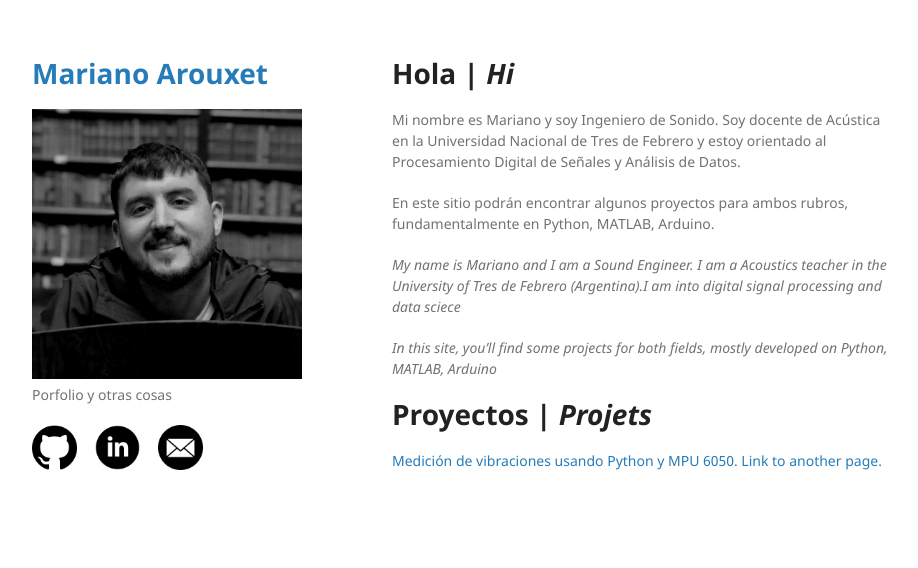
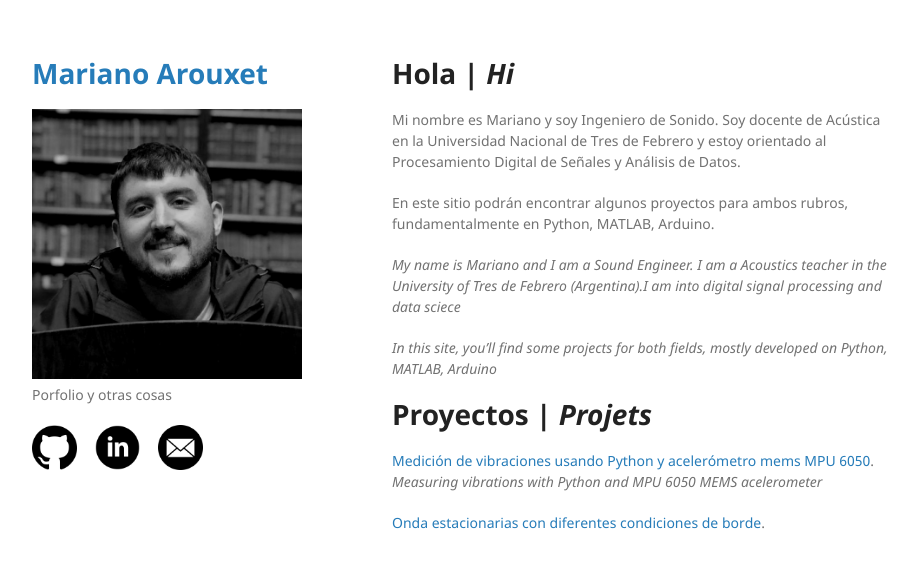
Before and after one commit to Marouxet/marouxet.github.io, a Jekyll site: the page built from index.md, in a window 1280 px wide. Shown: the top 568 px of the page, without its empty margins (178-1096 px from the left). Built offline with Jekyll 4.4.1, drawn with Linux system fonts in a browser that asks for light colours; our own code applies the rules of GitHub Pages for plain Markdown files.

Commit message:
mpu6050-beta

```diff
--- a/index.md
+++ b/index.md
@@ -15,5 +15,9 @@ _In this site, you'll find some projects for both fields, mostly developed on Py
 
 
 
-[Medición de vibraciones usando Python y MPU 6050](http://marouxet.github.io/vibpythonMPU).
-[Link to another page](./another-page.html).
+[Medición de vibraciones usando Python y acelerómetro mems MPU 6050](http://marouxet.github.io/vibPythonMPU).
+_Measuring vibrations with Python and MPU 6050 MEMS acelerometer_
+
+
+
+[Onda estacionarias con diferentes condiciones de borde](http://marouxet.github.io/vibPythonMPU).
```
Also changed, not shown: estacionarias.md (added, +12 -0 lines).
